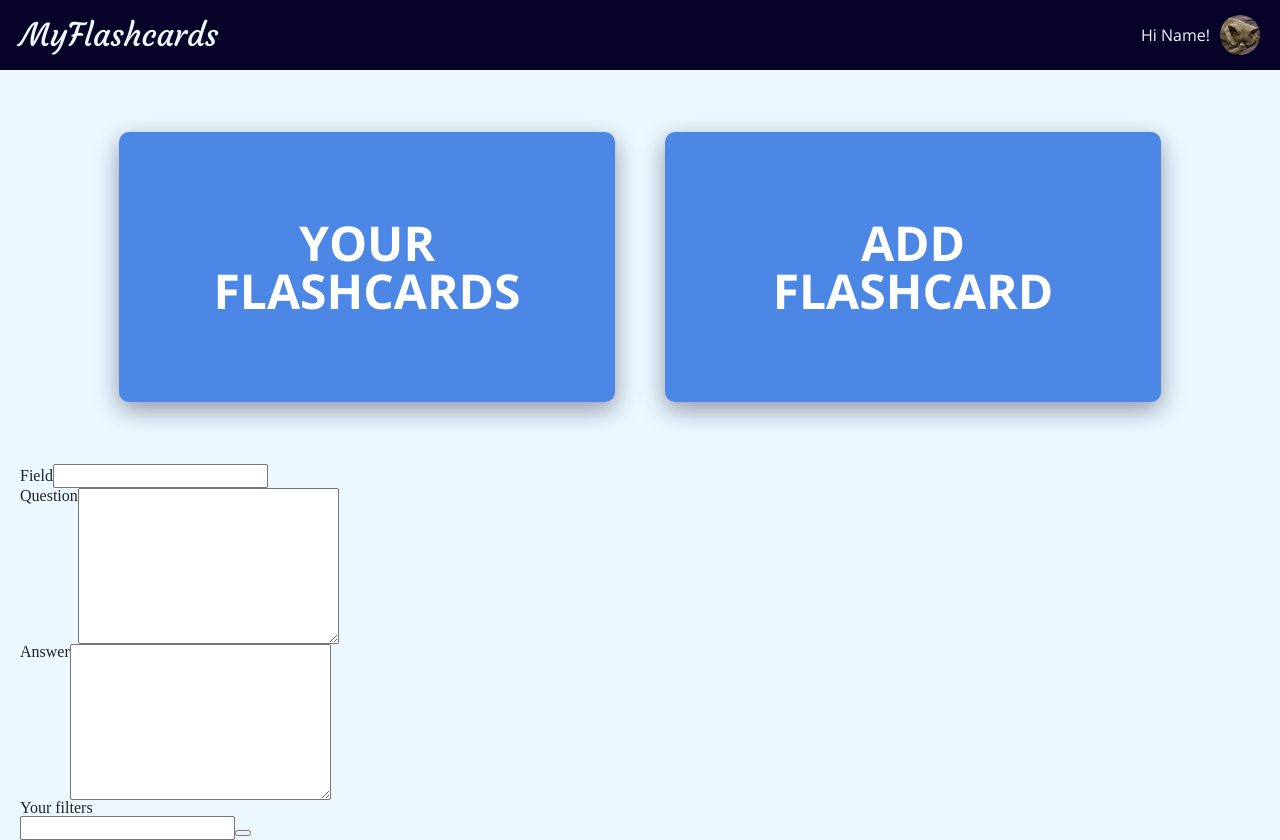
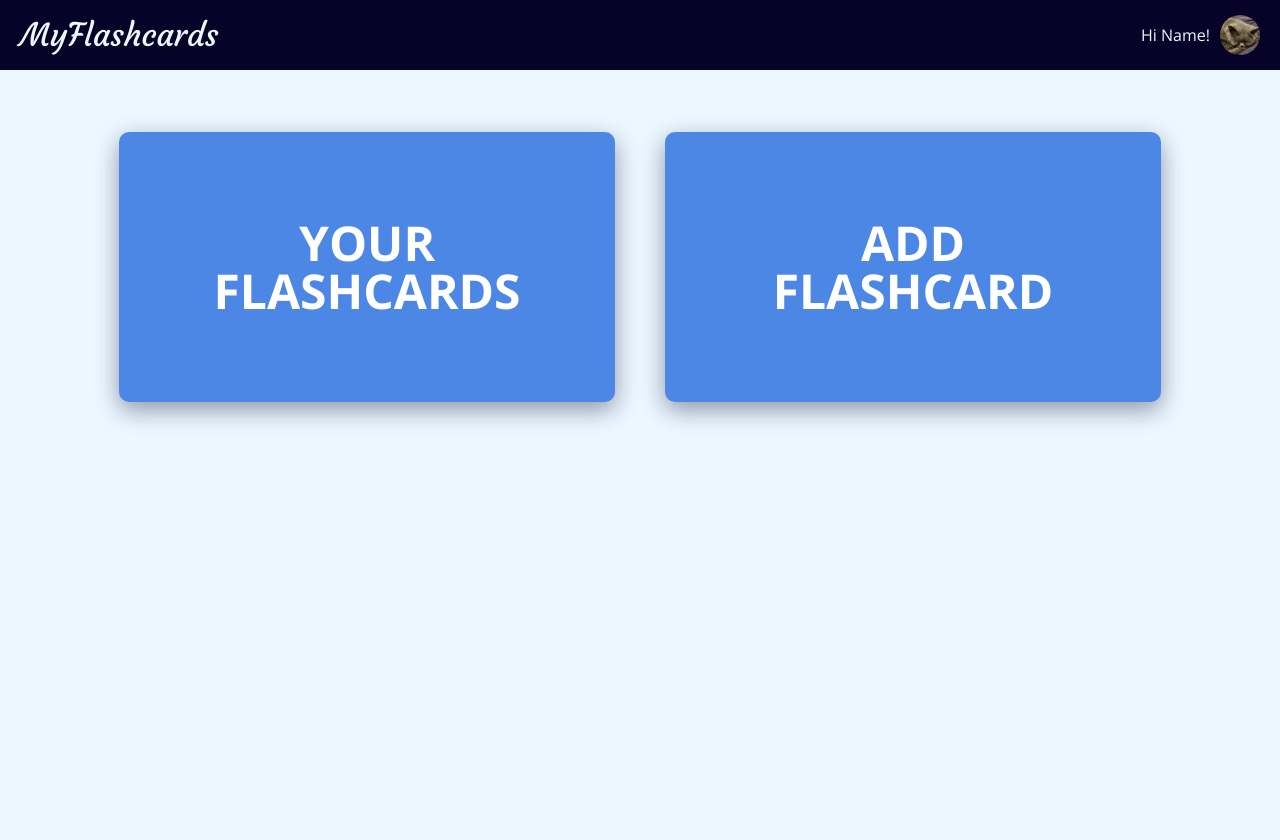
Before and after one commit to MatyldaMatysiak/my-flashcard, a React (Create React App) app: page / in a window 1280 px wide. After the commit the page ends 800 px from the top, so only its background shows below. Built offline with nearby package versions, Linux system fonts and the light colour scheme.

Commit message:
home page basic layout

```diff
--- a/src/components/AppBody/AppBody.js
+++ b/src/components/AppBody/AppBody.js
@@ -1,7 +1,7 @@
 import React from "react";
 import './_appBody.scss'
 import HomePage from "../HomePage/HomePage";
-import NewFlashcard from "../NewFlashcard/NewFlashcard";
+
 
 
 export default function AppBody() {
@@ -9,7 +9,6 @@ export default function AppBody() {
         <main className="mainApp">
             <div className="container">
                 <HomePage />
-                <NewFlashcard />
             </div>
         </main>
     )
--- a/src/components/NewFlashcard/NewFlashcard.js
+++ /dev/null
@@ -1,33 +0,0 @@
-import React from "react";
-
-export default function NewFlashcard() {
-    return (
-        <form>
-            <div className="flashcardBasicInfo">
-                <div className="field">
-                    <label htmlFor="field">Field</label>
-                    <input type="text" id="field"/>
-                </div>
-                <div className="question">
-                    <label htmlFor="question">Question</label>
-                    <textarea name="question" id="question" cols="30" rows="10"/>
-                </div>
-                <div className="answer">
-                    <label htmlFor="answer">Answer</label>
-                    <textarea name="answer" id="answer" cols="30" rows="10"/>
-                </div>
-            </div>
-            <div className="flashcardFilters">
-                <label htmlFor="filter">Your filters</label>
-                <div className="filters__adding">
-                    <input type="text" id="filter"/>
-                    <button className="addButton">
-                        <i> </i>
-                    </button>
-                </div>
-
-            </div>
-
-        </form>
-    )
-}
```
Also changed, not shown: src/components/NewFlashcard/_newFlashcard.scss (deleted).
